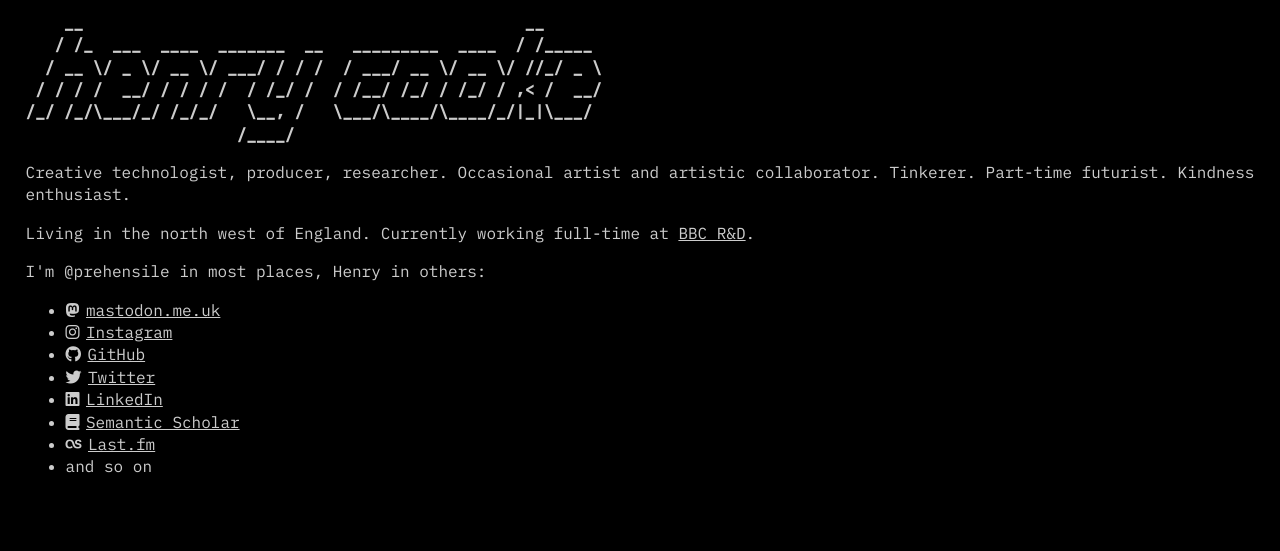
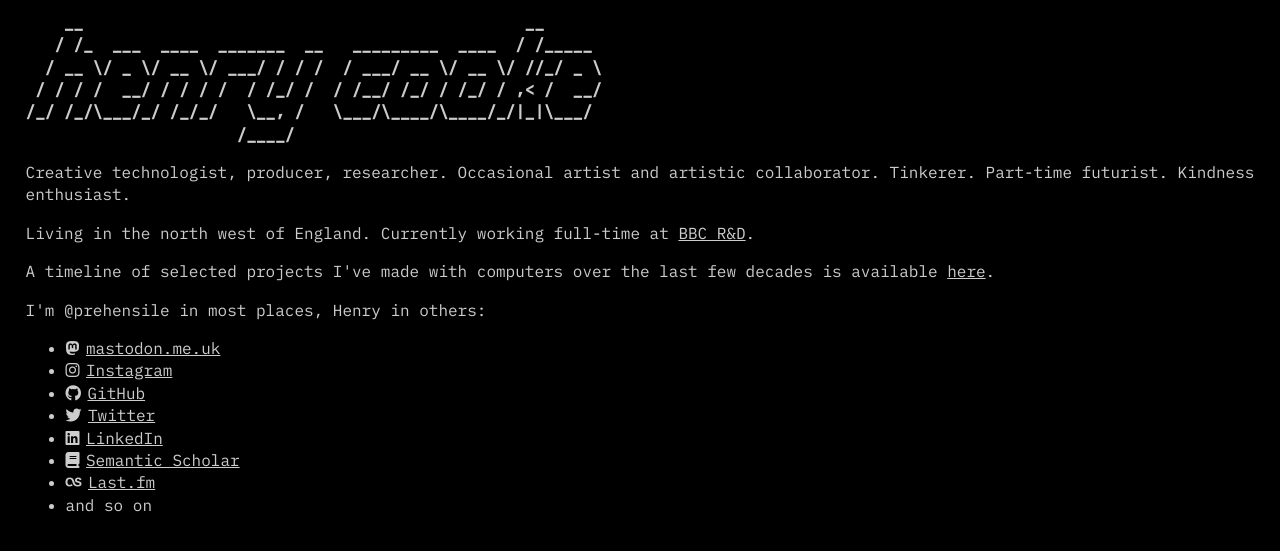
Before and after one commit to prehensile/prehensile.github.io, a Jekyll site: the page index.html, which Jekyll copies as it is, in a window 1280 px wide. Shown: the top 551 px of the page. Built offline with Jekyll 4.4.1, drawn with Linux system fonts in a browser that asks for light colours; nearby versions of some CDN libraries.

Commit message:
added link to timeline

```diff
--- a/index.html
+++ b/index.html
@@ -42,6 +42,9 @@
     <p>
        Living in the north west of England. Currently working full-time at <a href="https://bbc.co.uk/rd">BBC R&D</a>.
     </p>
+    <p>
+       A timeline of selected projects I've made with computers over the last few decades is available <a href="timeline">here</a>.
+    </p>
     <p> I'm @prehensile in most places, Henry in others:
         <ul>
             <li><i class="fab fa-mastodon"></i><a href="https://mastodon.me.uk/@prehensile/">mastodon.me.uk</a></li>
```
